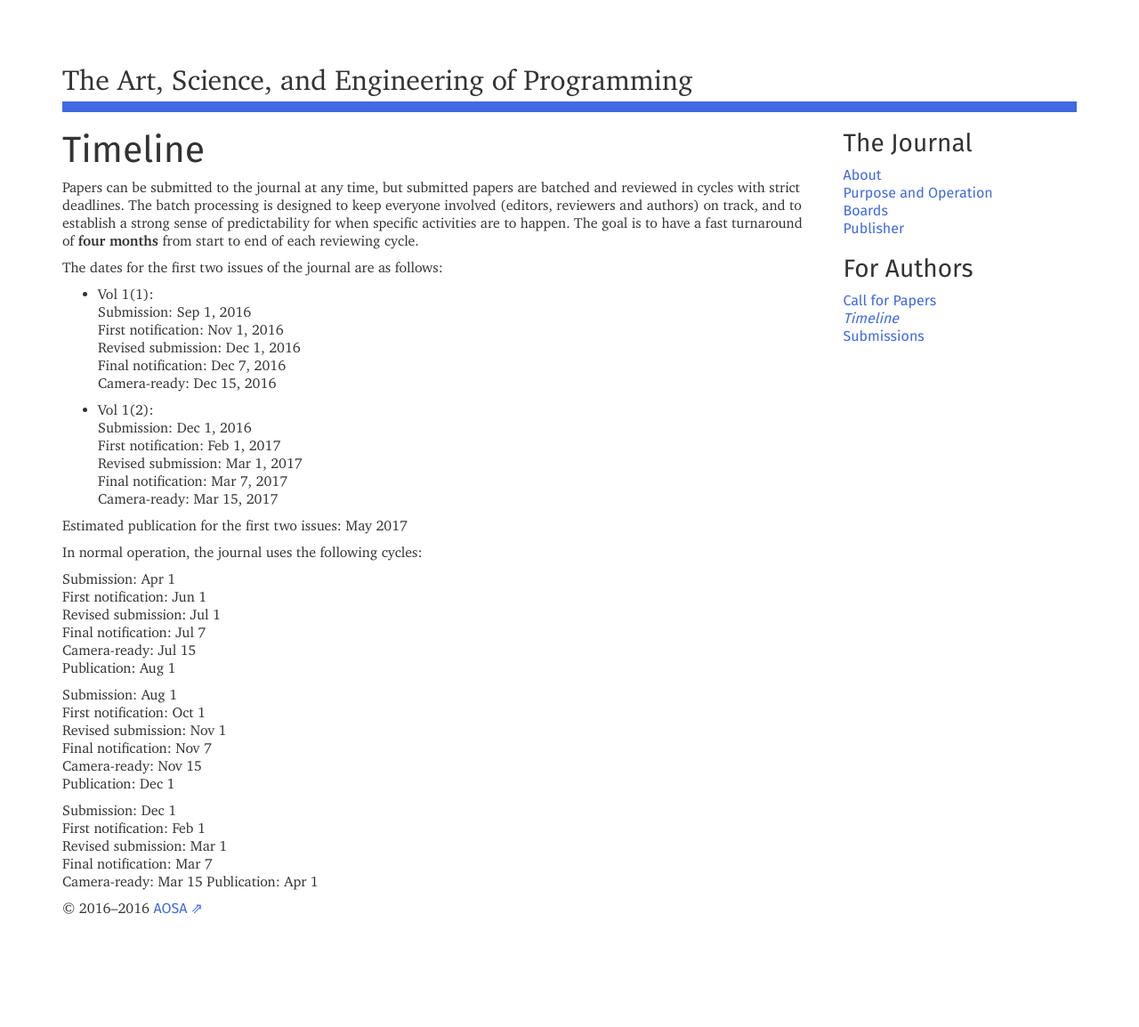
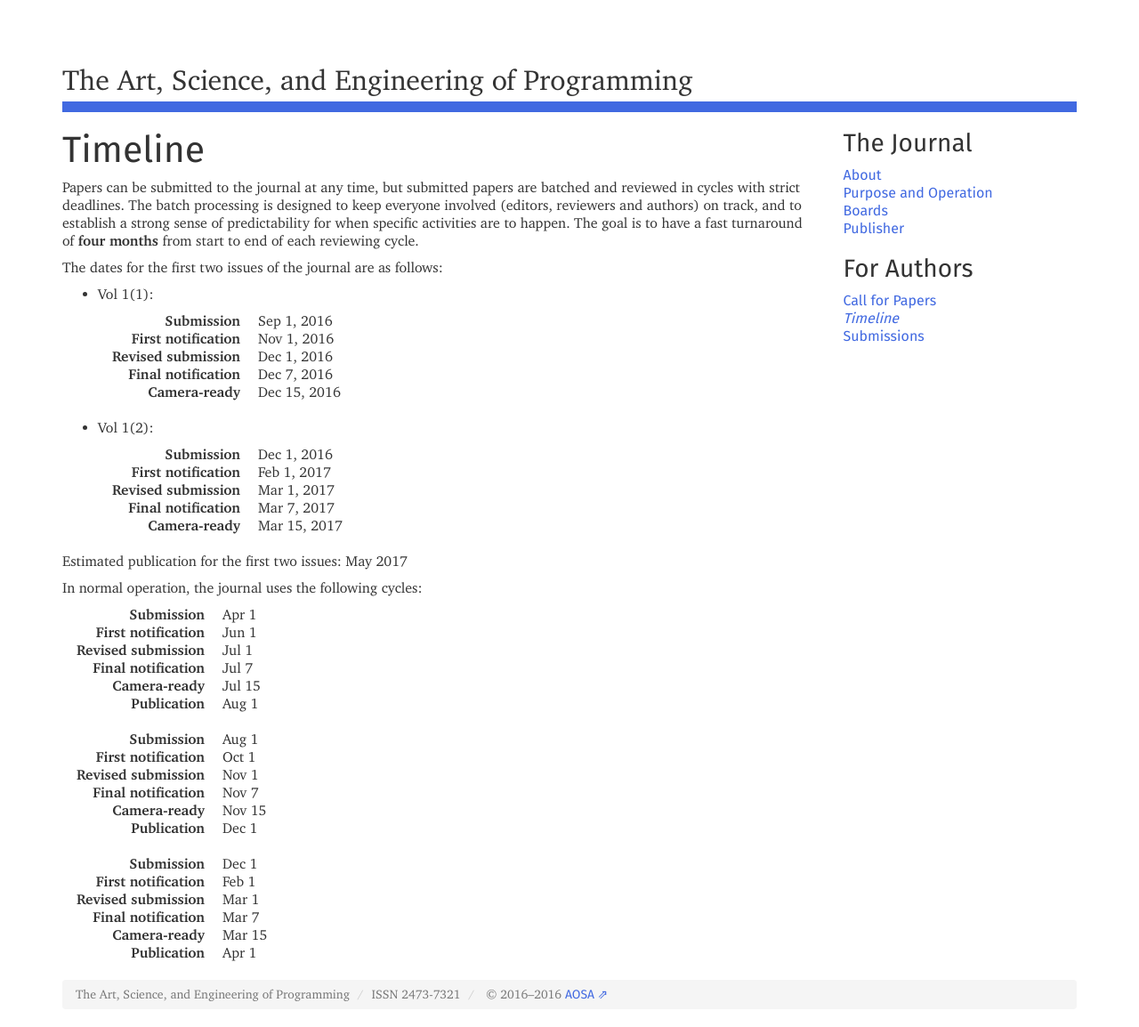
Before and after one commit to programming-journal/programming-journal.github.io, a Jekyll site: the page built from timeline/index.markdown, in a window 1280 px wide. Shown: the whole page at 89% size. Built offline with Jekyll 4.4.1, drawn with Linux system fonts in a browser that asks for light colours; nearby versions of some CDN libraries; before the commit the page ends 1041 px from its top, so only the background shows below that; part of the change alters nothing that is shown.

Commit message:
add ISSN, beautify timeline

```diff
--- a/_config.yml
+++ b/_config.yml
@@ -1,10 +1,14 @@
 title: The Art, Science, and Engineering of Programming
-
+issn: 2473-7321
 host: http://programming-journal.org
 baseurl: /
 
 highlighter: rouge
 markdown: kramdown
+
+kramdown:
+  input: GFM
+  hard_wrap: false
 
 gems:
   - jekyll-sitemap
--- a/_layouts/default.html
+++ b/_layouts/default.html
@@ -177,11 +177,16 @@
         </div>
       </div>
       <footer>
-      <p>© 2016–{{ 'now' | date: '%Y'}} <a href="{{ responsibleurl }}">
+        <ol class="breadcrumb text-muted small">
+        <li>{{site.title}}</li>
+        <li>ISSN {{site.issn}}</li>
+        <li>
+          © 2016–{{ 'now' | date: '%Y'}} <a href="{{ responsibleurl }}">
       {% if responsibleshort %}{{ responsibleshort }}
       {% else %}{{ responsibletitle}}
       {% endif %}
-      </a></p>
+      </a></li>
+    </ol>
       </footer>
     </div>
     <script src="https://ajax.googleapis.com/ajax/libs/jquery/1.11.2/jquery.min.js"></script>
--- a/timeline/index.markdown
+++ b/timeline/index.markdown
@@ -9,40 +9,102 @@ Papers can be submitted to the journal at any time, but submitted papers are bat
 The dates for the first two issues of the journal are as follows:
 
 * Vol 1(1):
-    Submission: Sep 1, 2016
-    First notification: Nov 1, 2016
-    Revised submission: Dec 1, 2016
-    Final notification: Dec 7, 2016
-    Camera-ready: Dec 15, 2016
+
+  {:.dl-horizontal}
+  Submission
+  : Sep 1, 2016
+
+  First notification
+  : Nov 1, 2016
+
+  Revised submission
+  : Dec 1, 2016
+
+  Final notification
+  : Dec 7, 2016
+
+  Camera-ready
+  : Dec 15, 2016
 
 * Vol 1(2):
-    Submission: Dec 1, 2016
-    First notification: Feb 1, 2017
-    Revised submission: Mar 1, 2017
-    Final notification: Mar 7, 2017
-    Camera-ready: Mar 15, 2017
+
+  {:.dl-horizontal}
+  Submission
+  : Dec 1, 2016
+
+  First notification
+  : Feb 1, 2017
+
+  Revised submission
+  : Mar 1, 2017
+
+  Final notification
+  : Mar 7, 2017
+
+  Camera-ready
+  : Mar 15, 2017
 
 Estimated publication for the first two issues: May 2017
 
 In normal operation, the journal uses the following cycles:
 
-Submission: Apr 1
-First notification: Jun 1
-Revised submission: Jul 1
-Final notification: Jul 7
-Camera-ready: Jul 15
-Publication: Aug 1
+{:.dl-horizontal}
+Submission
+: Apr 1
 
-Submission: Aug 1
-First notification: Oct 1
-Revised submission: Nov 1
-Final notification: Nov 7
-Camera-ready: Nov 15
-Publication: Dec 1
+First notification
+: Jun 1
 
-Submission: Dec 1
-First notification: Feb 1
-Revised submission: Mar 1
-Final notification: Mar 7
-Camera-ready: Mar 15
-Publication: Apr 1
+Revised submission
+: Jul 1
+
+Final notification
+: Jul 7
+
+Camera-ready
+: Jul 15
+
+Publication
+: Aug 1
+
+^
+
+{:.dl-horizontal}
+Submission
+: Aug 1
+
+First notification
+: Oct 1
+
+Revised submission
+: Nov 1
+
+Final notification
+: Nov 7
+
+Camera-ready
+: Nov 15
+
+Publication
+: Dec 1
+
+^
+
+{:.dl-horizontal}
+Submission
+: Dec 1
+
+First notification
+: Feb 1
+
+Revised submission
+: Mar 1
+
+Final notification
+: Mar 7
+
+Camera-ready
+: Mar 15
+
+Publication
+: Apr 1
```
